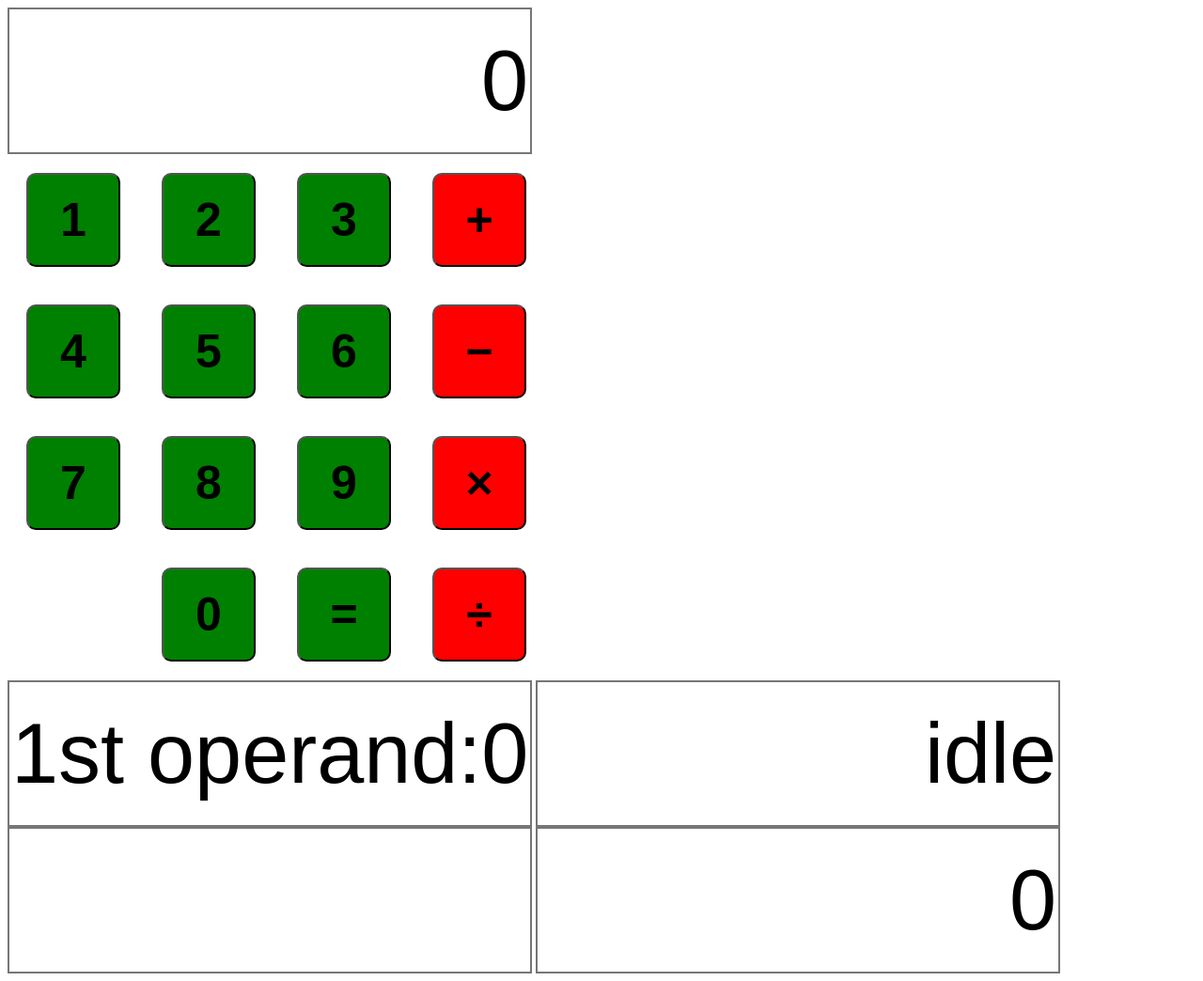
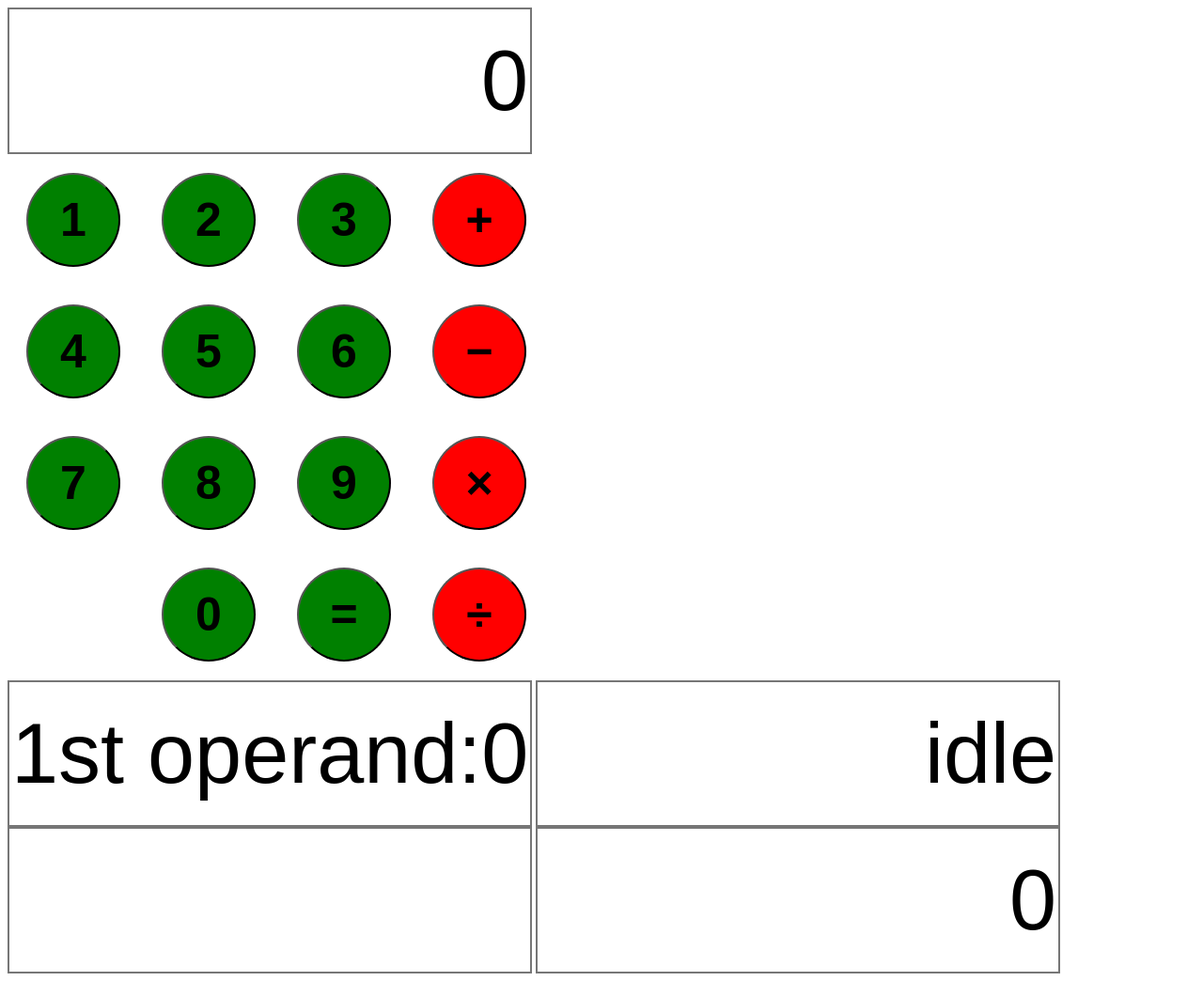
Before and after one commit to lyuliang/web_personal_repo, a Django app: page / in a window 1280 px wide. Shown: the whole page at 94% size. Run offline with Django 3.2, Linux system fonts and the light colour scheme.

Commit message:
changed the border radius

```diff
--- a/homework/2/webapps/calculator/static/ui.css
+++ b/homework/2/webapps/calculator/static/ui.css
@@ -1,7 +1,7 @@
 .btn {
 	font-weight: bold;
 	font-size: 50px;
-	border-radius: 10px;
+	border-radius: 50px;
 	width: 100px;
 	height: 100px;
 	margin: 20px;
```
